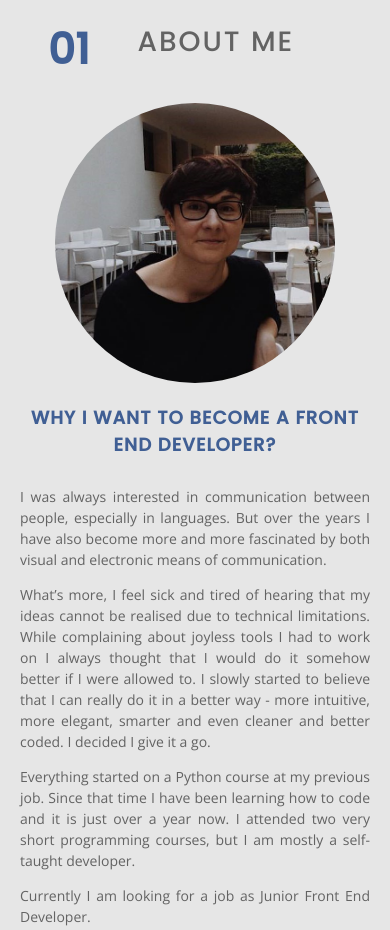
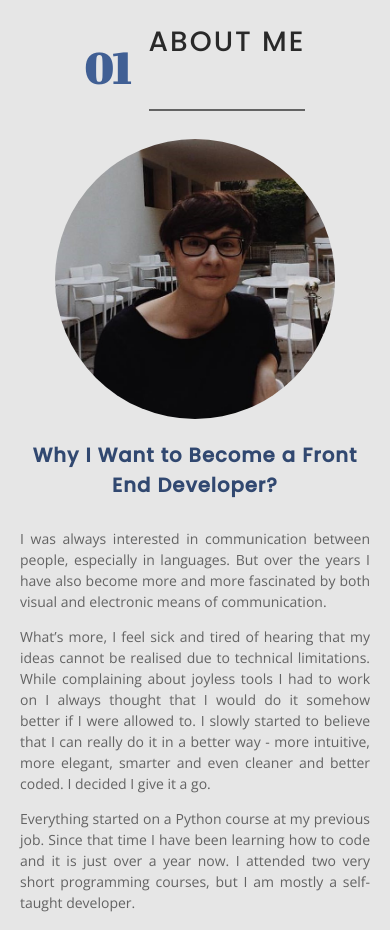
Before and after one commit to OlaJurrek/personal-portfolio, a website: page dist/index.html in a window 390 px wide. Shown: the part 846-1776 px from the top of the page. Drawn offline with nearby package versions, Linux system fonts and the light colour scheme; some packages are replaced by stand-ins of ours; a script that the page names is missing.

Commit message:
typography

```diff
--- a/scss/_basics.scss
+++ b/scss/_basics.scss
@@ -40,10 +40,10 @@ h2 {
 
 h4 {
   margin-bottom: 1rem;
-  font-size: 1.3rem;
-  color: $decorative-color;
+  font-size: 1.4rem;
+  color: darken($decorative-color, 10%);
   letter-spacing: 1px;
-  text-transform: uppercase;
+  // text-transform: uppercase;
   text-align: center;
 }
 
--- a/scss/_media-query.scss
+++ b/scss/_media-query.scss
@@ -42,12 +42,18 @@
   .section-heading {
     display: flex;
     align-items: center;
-
+    justify-content: center;
+    min-height: 100px;
+    // .digits {
+    //   padding-right: 1rem;
+    // }
     span:nth-child(2) {
       display: none;
     }
     .title {
-      flex: 1;
+      margin-left: 1.3rem;
+      padding-bottom: 3px;
+      border-bottom: 2px solid $text-color;
       writing-mode: initial;
       text-align: center;
       height: 100%;
--- a/scss/_sections.scss
+++ b/scss/_sections.scss
@@ -1,5 +1,4 @@
 section {
-  // min-height: 500px;
   &:nth-of-type(even) {
     background-color: $light;
   }
@@ -15,13 +14,13 @@ section {
 
 // Section heading
 .section-heading {
-  // grid-area: heading;
   padding: 0.5rem 2rem;
+
   font-size: 2rem;
   line-height: 1.2;
   .digits {
     font-size: 3rem;
-    font-weight: 600;
+    font-family: "Abril Fatface", cursive;
     color: $decorative-color;
   }
   span:nth-child(2) {
@@ -34,6 +33,7 @@ section {
   .title {
     height: 200px;
     text-transform: uppercase;
+    color: $primary-color;
     font-weight: 500;
     writing-mode: vertical-rl;
     letter-spacing: 2px;
--- a/scss/_skills.scss
+++ b/scss/_skills.scss
@@ -1,7 +1,6 @@
 .skills-rain {
   // position: relative;
   display: flex;
-  // justify-content: spac;
   margin: auto;
   width: 500px;
   // height: 80%; why 80% actually?
```
Also changed, not shown: dist/css/main.css, dist/index.html.
